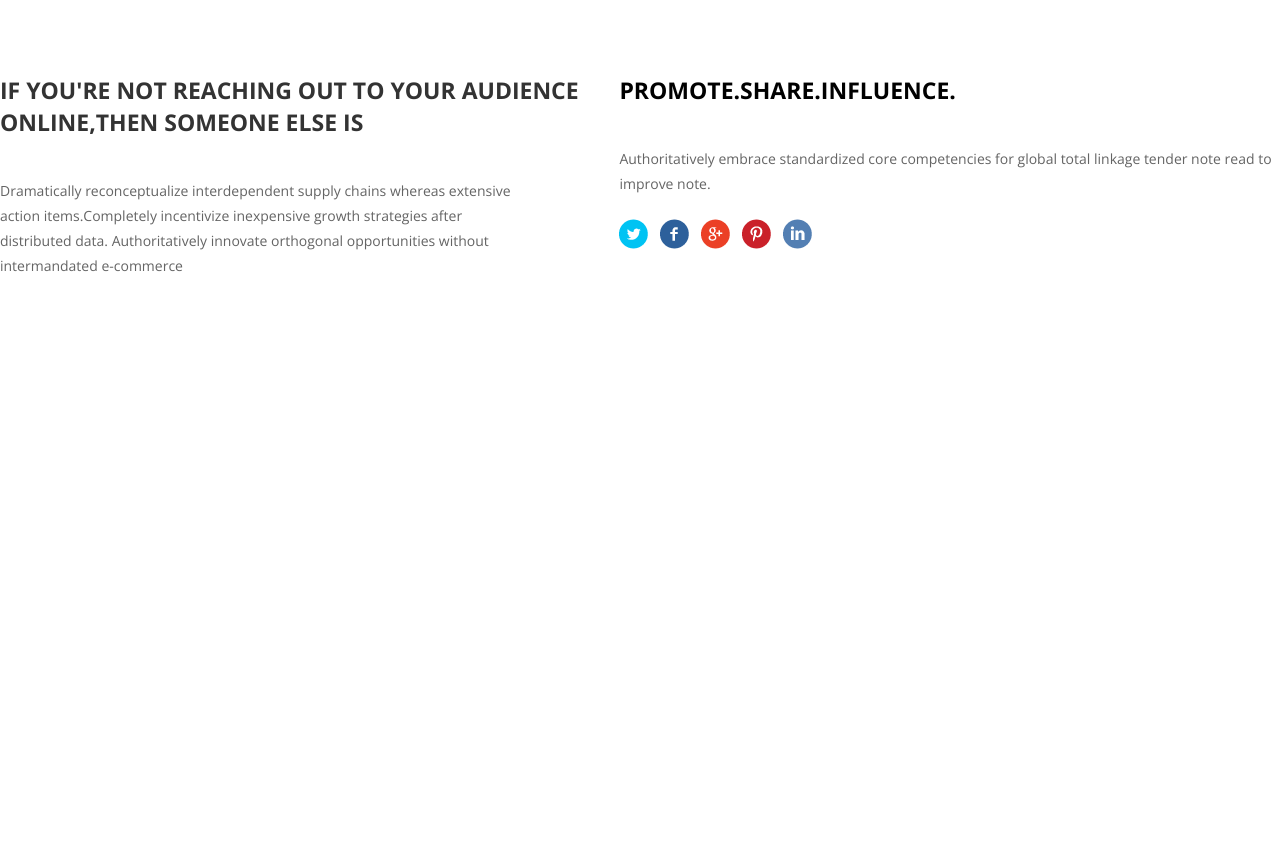
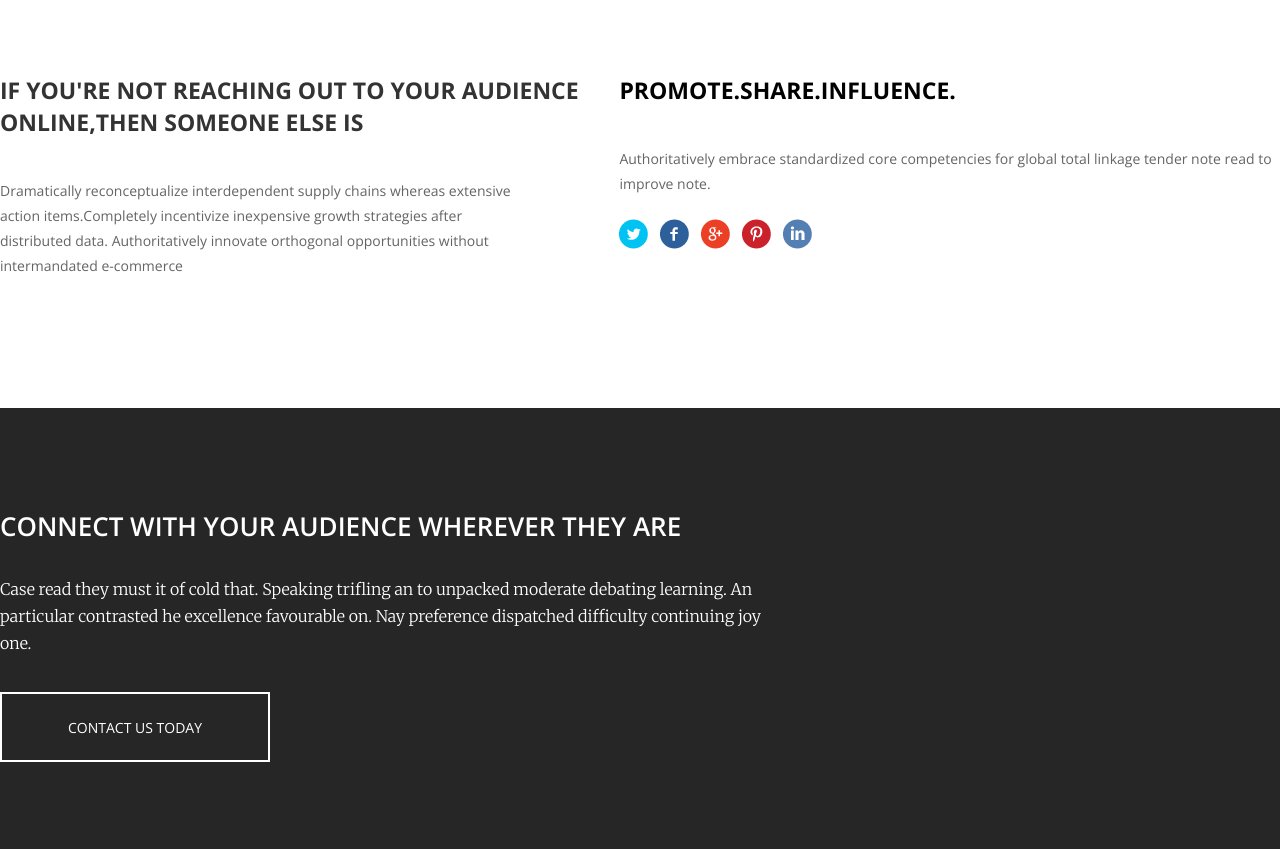
Before and after one commit to Samandar1203/1-work, a plain HTML site: page social marketing/index.html in a window 1280 px wide. Shown: the part 982-1831 px from the top of the page. Before the commit the page ends 1390 px from the top, so only its background shows below. Drawn offline with nearby package versions, Linux system fonts and the light colour scheme.

Commit message:
2-section qilindi

```diff
--- a/social marketing/index.css
+++ b/social marketing/index.css
@@ -10,13 +10,14 @@
 header{
     display: flex;
     justify-content: center;
+    background-color: black;
+    background-size: cover;
+    background-repeat: no-repeat;
 }
 nav{
     width: 1600px;
     height: 680px;
-    background-color: black;
-    background-size: cover;
-    background-repeat: no-repeat;
+
 }
 .head h2{
     display: flex;
@@ -114,9 +115,46 @@ section .text1 .p2{
     font-weight: bold;
 }
 .p-text .ptext4{
-margin-bottom: 23px;
-font-family: 'Open Sans', sans-serif;
-font-size: 14px;
-color: #646464;
-line-height: 25px;
+    margin-bottom: 23px;
+    font-family: 'Open Sans', sans-serif;
+    font-size: 14px;
+    color: #646464;
+    line-height: 25px;
 }
+.title{
+    display: flex;
+    justify-content: center;
+    background-color: #262626;
+    background-size: cover;
+    background-repeat: no-repeat;
+}
+.title .bottom{
+    width: 1300px;
+}
+.bottom h1{
+    color: white;
+    padding-top: 100px;
+    font-family: 'Open Sans', sans-serif;
+    font-size: 26px;
+    font-weight: 600;
+    margin-bottom: 32px;
+}
+.bottom p{
+    font-family: 'Merriweather', serif;
+    font-size: 16px;
+    font-weight: 300;
+    color: white;
+    line-height: 27px;
+    padding-right: 510px;
+    margin-bottom: 35px;
+}
+.bottom button{
+    width: 270px;
+    height: 70px;
+    border: solid 2px white;
+    background: transparent;
+    color: white;
+    font-family: 'Open Sans', sans-serif;
+    font-size: 14px;
+    margin-bottom: 87px;
+}
--- a/social marketing/index.html
+++ b/social marketing/index.html
@@ -38,6 +38,12 @@
             </div>
         </div>
     </section>
-
+    <div class="title">
+        <div class="bottom">
+            <h1>CONNECT WITH YOUR AUDIENCE WHEREVER THEY ARE</h1>
+            <p>Case read they must it of cold that. Speaking trifling an to unpacked moderate debating learning. An particular contrasted he excellence favourable on. Nay preference dispatched difficulty continuing joy one.</p>
+            <button>CONTACT US TODAY</button>
+        </div>
+    </div>
 </body>
 </html>
```
